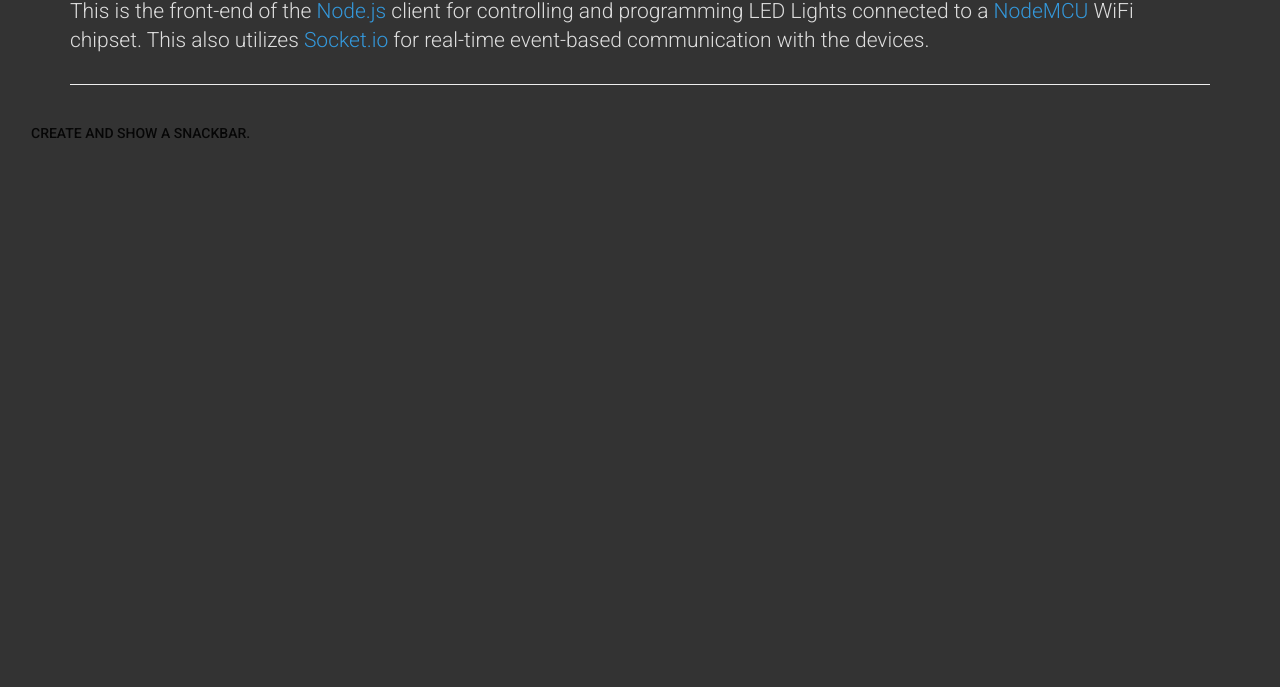
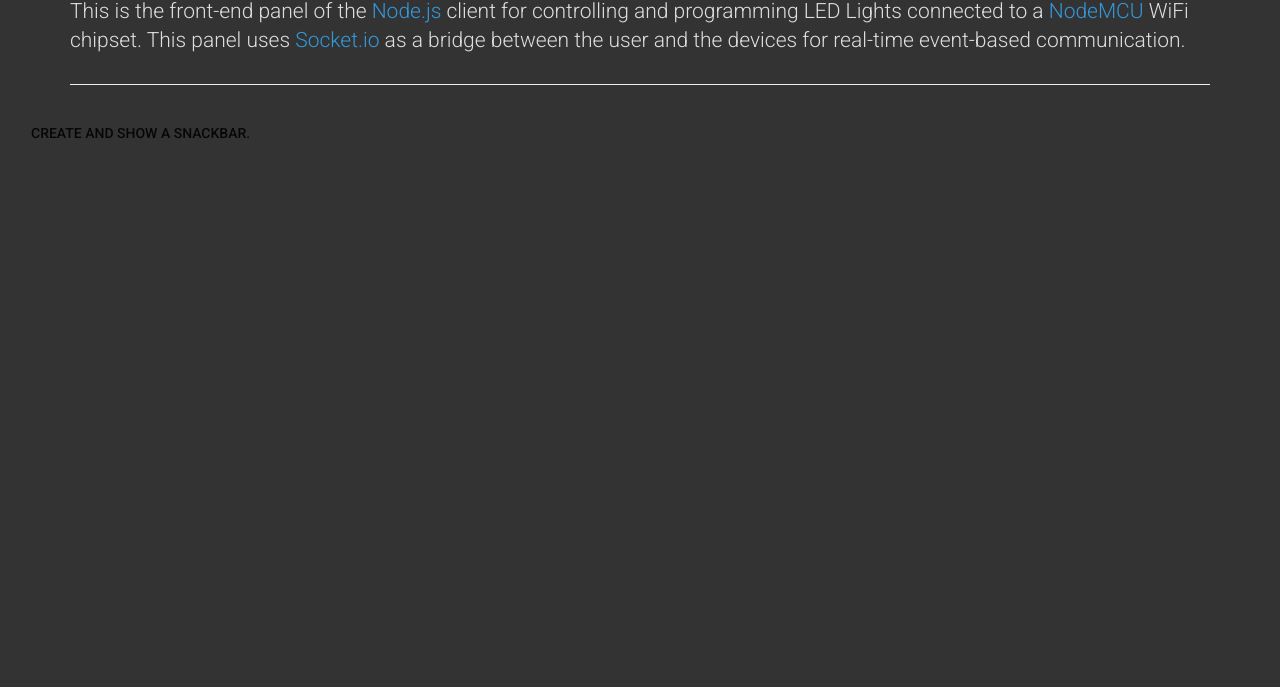
Before and after one commit to dsmalicsi/node-led-controller, a website: page public/index.html in a window 1280 px wide. Shown: the part 113-800 px from the top of the page. Drawn offline with nearby package versions, Linux system fonts and the light colour scheme; no server answers.

Commit message:
Updated readme

```diff
--- a/public/index.html
+++ b/public/index.html
@@ -34,7 +34,7 @@
             <div class="row">
                 <div class="col-sm-12">
                     <h1>node-led-controller</h1>
-                    <p class="lead">This is the front-end of the <a href="https://nodejs.org/en/">Node.js</a> client for controlling and programming LED Lights connected to a <a href="http://nodemcu.com/index_en.html">NodeMCU</a> WiFi chipset. This also utilizes <a class="inverse" href="http://socket.io/">Socket.io</a> for real-time event-based communication with the devices.</p>
+                    <p class="lead">This is the front-end panel of the <a href="https://nodejs.org/en/">Node.js</a> client for controlling and programming LED Lights connected to a <a href="http://nodemcu.com/index_en.html">NodeMCU</a> WiFi chipset. This panel uses <a href="http://socket.io/">Socket.io</a> as a bridge between the user and the devices for real-time event-based communication.</p>
                 </div>
 
             </div>
```
Also changed, not shown: README.md.
